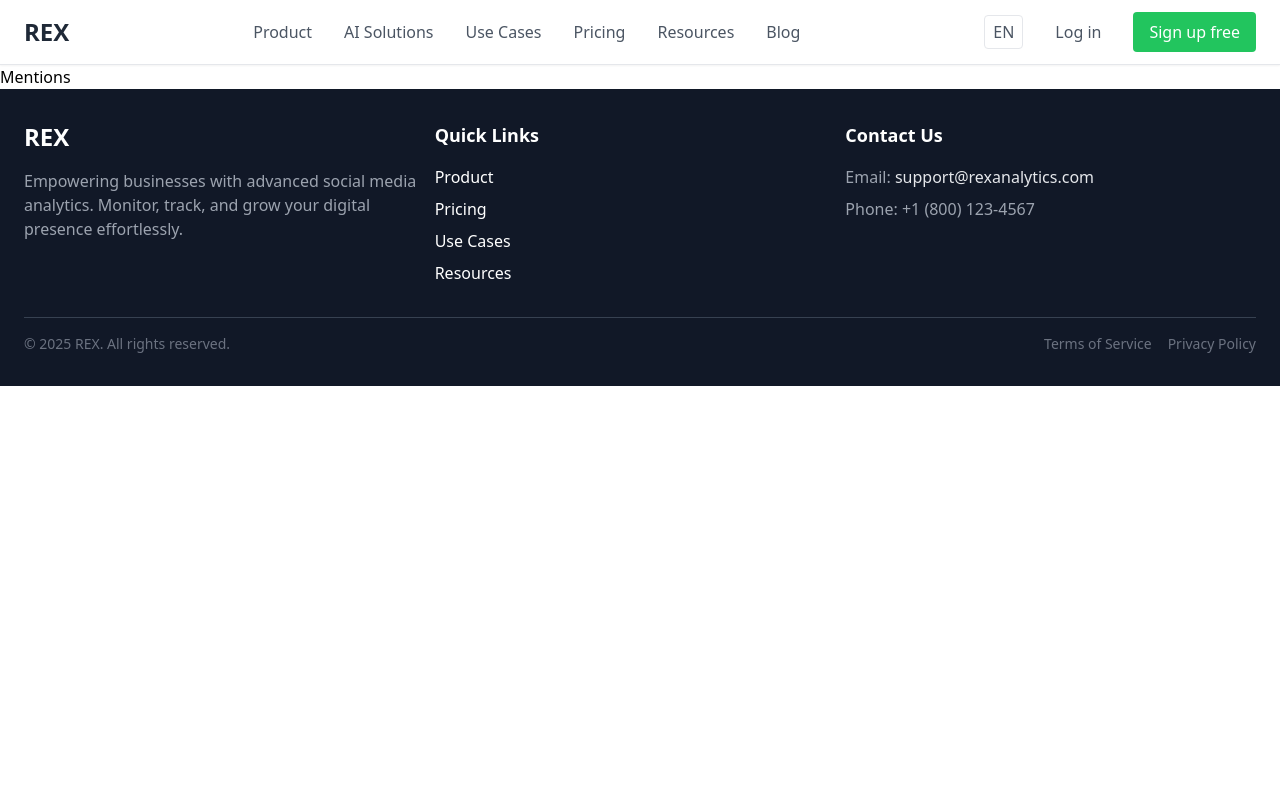
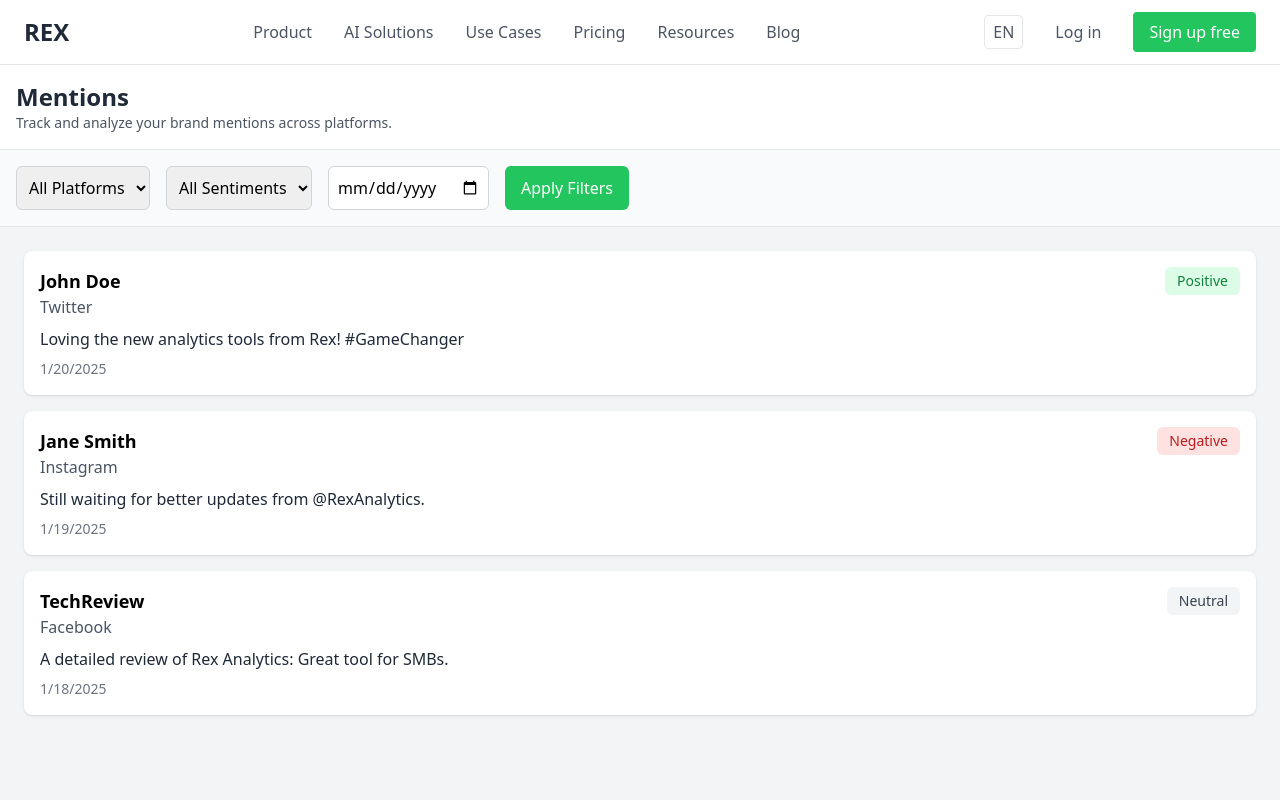
Before and after one commit to TKkosi/REX, a React (Vite) app in the folder Client/: page /dashboard/mentions in a window 1280 px wide. Shown: the top 800 px of the page. Built offline with nearby package versions, Linux system fonts and the light colour scheme; sample sign-in values are in the browser's storage.

Commit message:
started working

```diff
--- a/Client/src/pages/Dashboard/Mentions.tsx
+++ b/Client/src/pages/Dashboard/Mentions.tsx
@@ -1,8 +1,110 @@
+import React from "react";
 
-const Mentions = () => {
+const Mentions: React.FC = () => {
+  const mentions = [
+    {
+      id: 1,
+      author: "John Doe",
+      platform: "Twitter",
+      content: "Loving the new analytics tools from Rex! #GameChanger",
+      date: "2025-01-20",
+      sentiment: "positive",
+    },
+    {
+      id: 2,
+      author: "Jane Smith",
+      platform: "Instagram",
+      content: "Still waiting for better updates from @RexAnalytics.",
+      date: "2025-01-19",
+      sentiment: "negative",
+    },
+    {
+      id: 3,
+      author: "TechReview",
+      platform: "Facebook",
+      content: "A detailed review of Rex Analytics: Great tool for SMBs.",
+      date: "2025-01-18",
+      sentiment: "neutral",
+    },
+  ];
+
   return (
-    <div>Mentions</div>
-  )
-}
+    <div className="flex flex-col h-screen bg-gray-100">
+      {/* Page Header */}
+      <div className="bg-white shadow p-4">
+        <h1 className="text-2xl font-bold text-gray-800">Mentions</h1>
+        <p className="text-sm text-gray-600">Track and analyze your brand mentions across platforms.</p>
+      </div>
 
-export default Mentions
+      {/* Filters Section */}
+      <div className="bg-gray-50 border-t border-b border-gray-200 p-4">
+        <div className="flex flex-wrap gap-4">
+          <select
+            className="p-2 border border-gray-300 rounded-md focus:ring focus:ring-green-300"
+          >
+            <option value="">All Platforms</option>
+            <option value="twitter">Twitter</option>
+            <option value="facebook">Facebook</option>
+            <option value="instagram">Instagram</option>
+          </select>
+          <select
+            className="p-2 border border-gray-300 rounded-md focus:ring focus:ring-green-300"
+          >
+            <option value="">All Sentiments</option>
+            <option value="positive">Positive</option>
+            <option value="neutral">Neutral</option>
+            <option value="negative">Negative</option>
+          </select>
+          <input
+            type="date"
+            className="p-2 border border-gray-300 rounded-md focus:ring focus:ring-green-300"
+          />
+          <button
+            className="bg-green-500 text-white px-4 py-2 rounded-md hover:bg-green-600"
+          >
+            Apply Filters
+          </button>
+        </div>
+      </div>
+
+      {/* Mentions List */}
+      <div className="flex-1 p-6 overflow-y-auto">
+        <div className="space-y-4">
+          {mentions.map((mention) => (
+            <div
+              key={mention.id}
+              className="p-4 bg-white rounded-lg shadow flex items-start justify-between"
+            >
+              {/* Mention Details */}
+              <div>
+                <h2 className="text-lg font-semibold">{mention.author}</h2>
+                <p className="text-gray-600">{mention.platform}</p>
+                <p className="mt-2 text-gray-800">{mention.content}</p>
+                <p className="mt-2 text-sm text-gray-500">
+                  {new Date(mention.date).toLocaleDateString()}
+                </p>
+              </div>
+
+              {/* Sentiment */}
+              <div>
+                <span
+                  className={`inline-block px-3 py-1 rounded-md text-sm ${
+                    mention.sentiment === "positive"
+                      ? "bg-green-100 text-green-700"
+                      : mention.sentiment === "neutral"
+                      ? "bg-gray-100 text-gray-700"
+                      : "bg-red-100 text-red-700"
+                  }`}
+                >
+                  {mention.sentiment.charAt(0).toUpperCase() + mention.sentiment.slice(1)}
+                </span>
+              </div>
+            </div>
+          ))}
+        </div>
+      </div>
+    </div>
+  );
+};
+
+export default Mentions;
```
